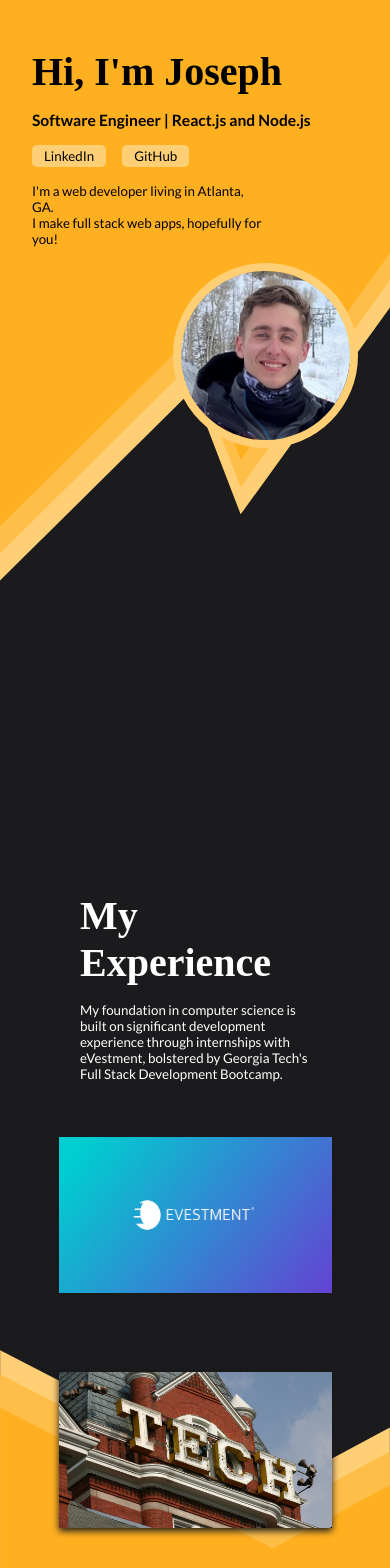
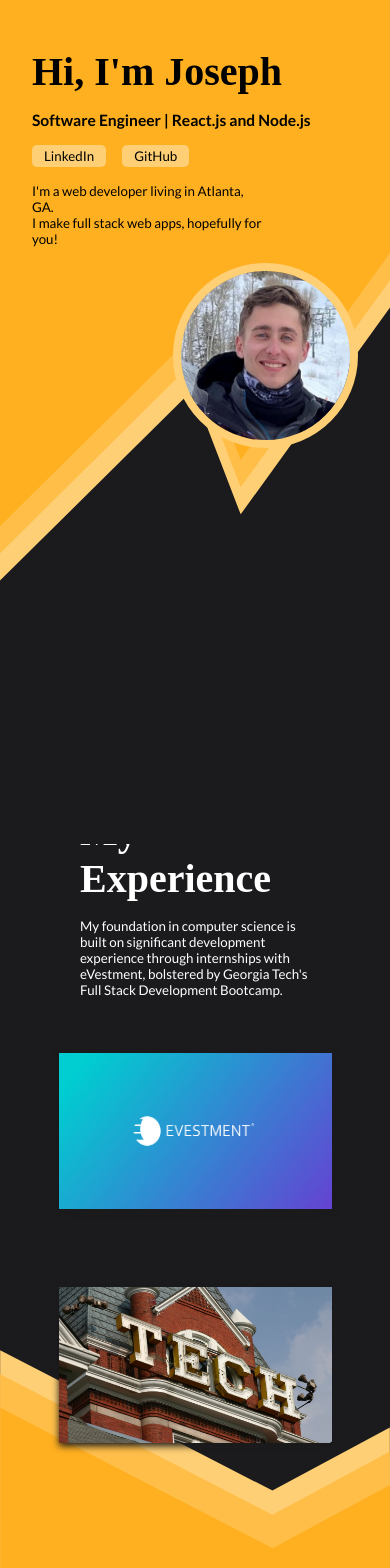
Before and after one commit to jpugmire/jpugmire.github.io, a React (Create React App) app: page / in a window 390 px wide. Shown: the top 1568 px of the page. Built offline with nearby package versions, Linux system fonts and the light colour scheme; a web font is replaced by a local one.

Commit message:
trying to fix mobile sizing

```diff
--- a/src/components/experience/experience.css
+++ b/src/components/experience/experience.css
@@ -1,7 +1,7 @@
 .experience-wrapper{
     font-family: 'Lato';
     background-color:#1B1B1E;
-    height: 100vh;
+    height: 90vh;
     color: #ffffff;
     width: 100vw;
 }
--- a/src/components/landing-page/landingPage.css
+++ b/src/components/landing-page/landingPage.css
@@ -4,7 +4,7 @@
 .landing-wrapper{
     font-family: 'Lato';
     background-color: #FFB021;
-    height: 100vh;
+    height: 90vh;
     display: flex;
     flex-direction: column;
   }
```
